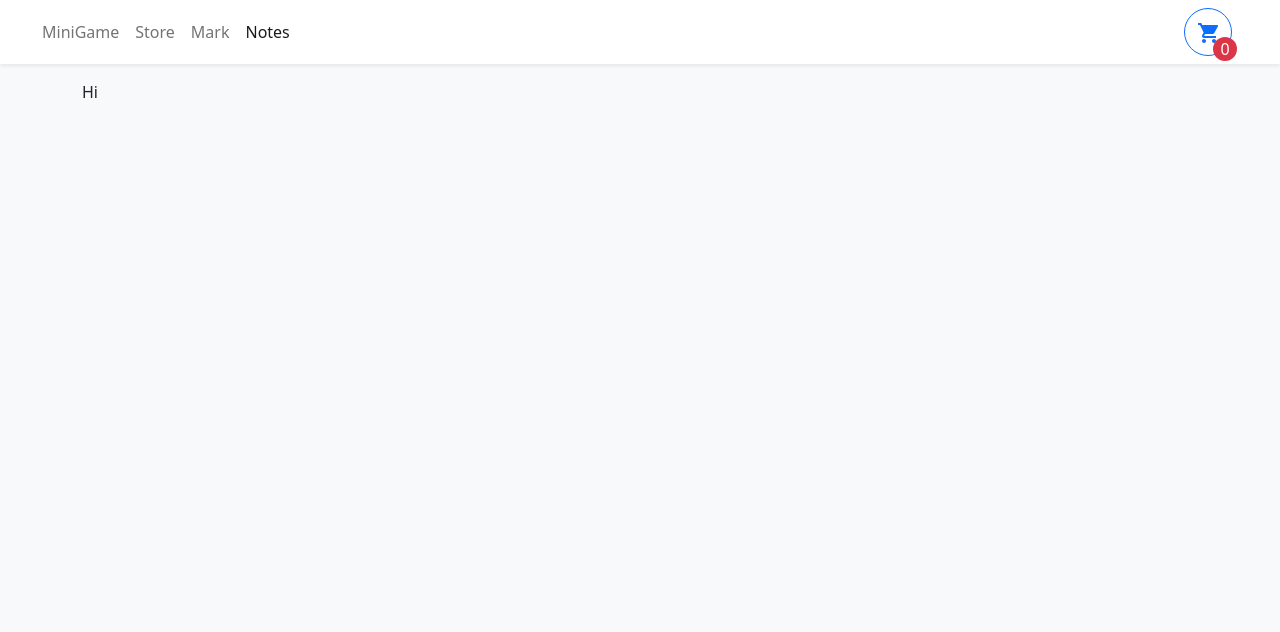
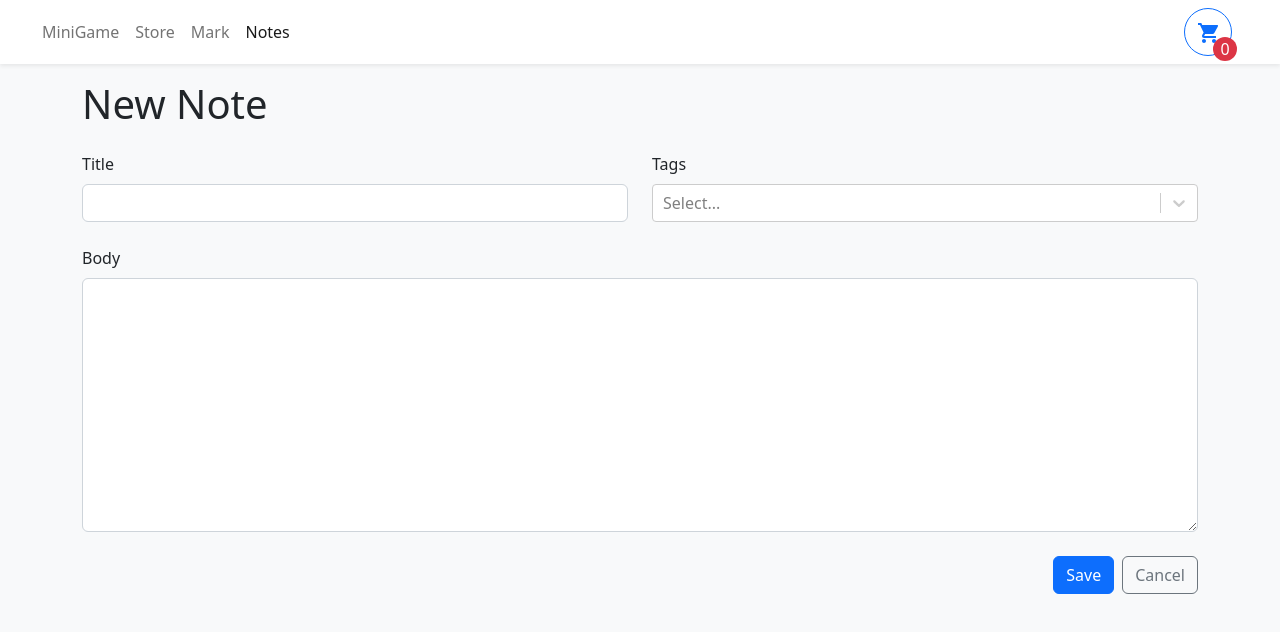
Before and after one commit to GogaImerlishvili/React__Typescript__Shopping_Cart, a React (Create React App) app: page /notes in a window 1280 px wide. Shown: the top 632 px of the page. Built offline with nearby package versions, Linux system fonts and the light colour scheme.

Commit message:
modified local storage

```diff
--- a/src/pages/Notes.tsx
+++ b/src/pages/Notes.tsx
@@ -1,10 +1,17 @@
-import React from 'react'
+import "bootstrap/dist/css/bootstrap.min.css"
+import { NoteData } from "../App"
+import NoteForm from "../components/NoteForm"
 
-const Notes = () => {
+type NewNoteProps = {
+    onSubmit: (data: NoteData) => void
+}
+
+const Notes = ({onSubmit}: NewNoteProps) => {
   return (
-    <div>
-      Hi
-    </div>
+  <>
+  <h1 className="mb-4">New Note</h1>
+  <NoteForm onSubmit={onSubmit}/>
+  </>
   )
 }
 
```
